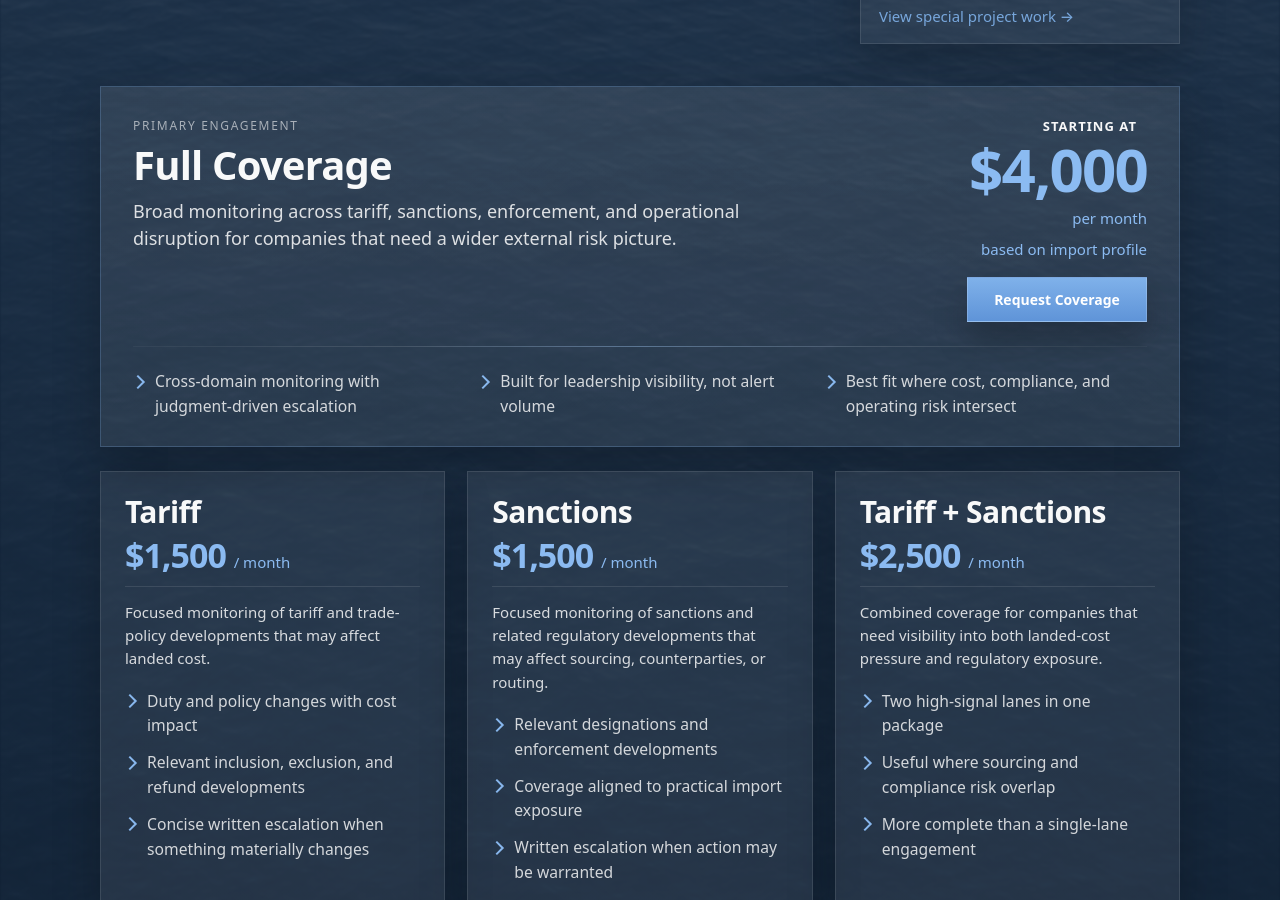
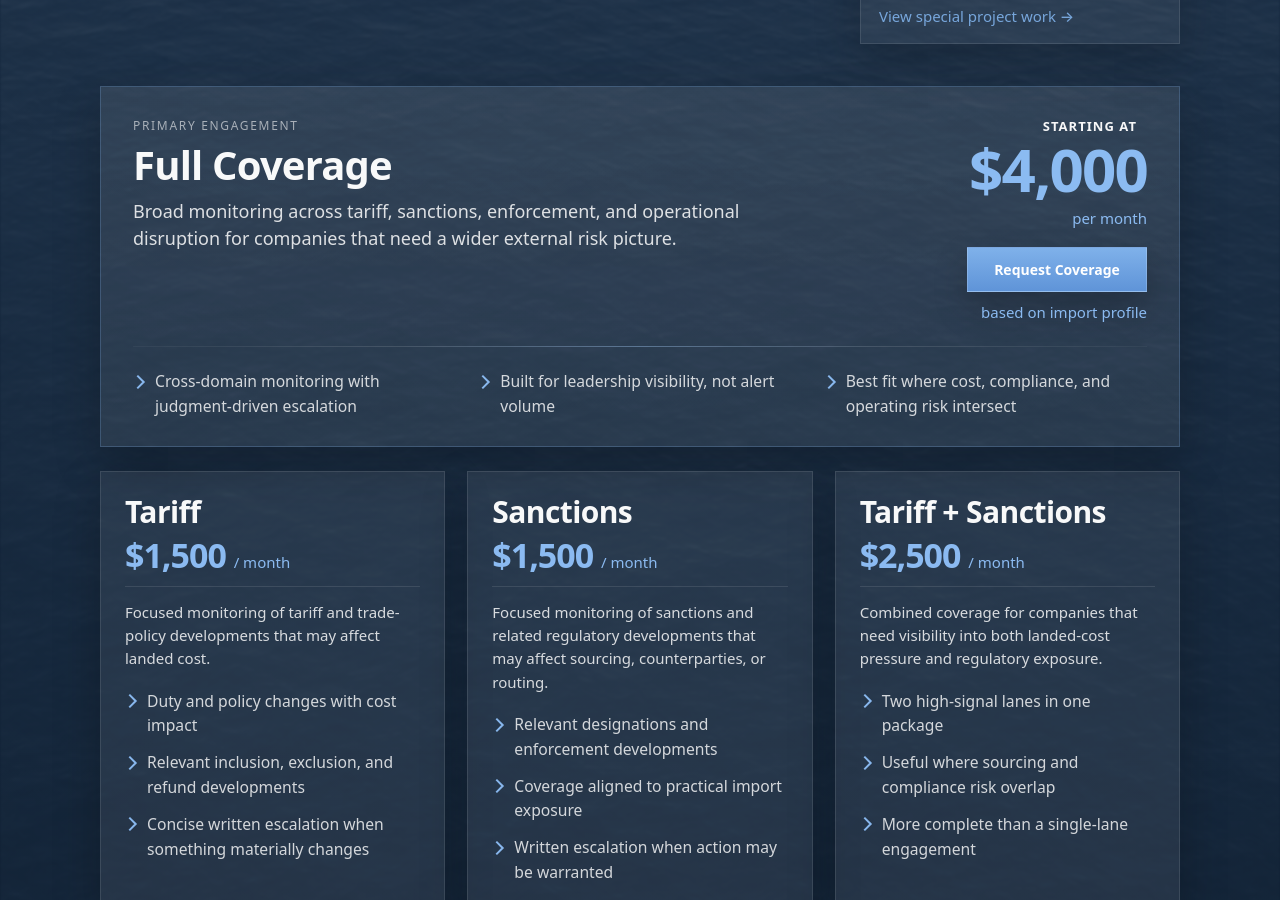
Before and after one commit to importrisk/import-risk-intelligence-site, a Jekyll site: the page built from pricing.html, in a window 1280 px wide and 900 px high, scrolled down 501 px. Built offline with Jekyll 4.4.1, drawn with Linux system fonts in a browser that asks for light colours.

Commit message:
Update pricing.html

```diff
--- a/pricing.html
+++ b/pricing.html
@@ -57,11 +57,12 @@ description: Pricing and scope options for Import Risk Intelligence.
   <p class="pricing-card-starting">Starting at</p>
   <p class="pricing-card-price pricing-card-price-featured">$4,000</p>
   <p class="pricing-card-term">per month</p>
-  <p class="pricing-card-term pricing-card-term-sub">based on import profile</p>
 
   <div class="pricing-card-cta">
     <a class="btn btn-primary pricing-card-cta-btn" href="./contact.html">Request Coverage</a>
   </div>
+
+  <p class="pricing-card-term pricing-card-term-sub">based on import profile</p>
 </div>
           </div>
 
```
